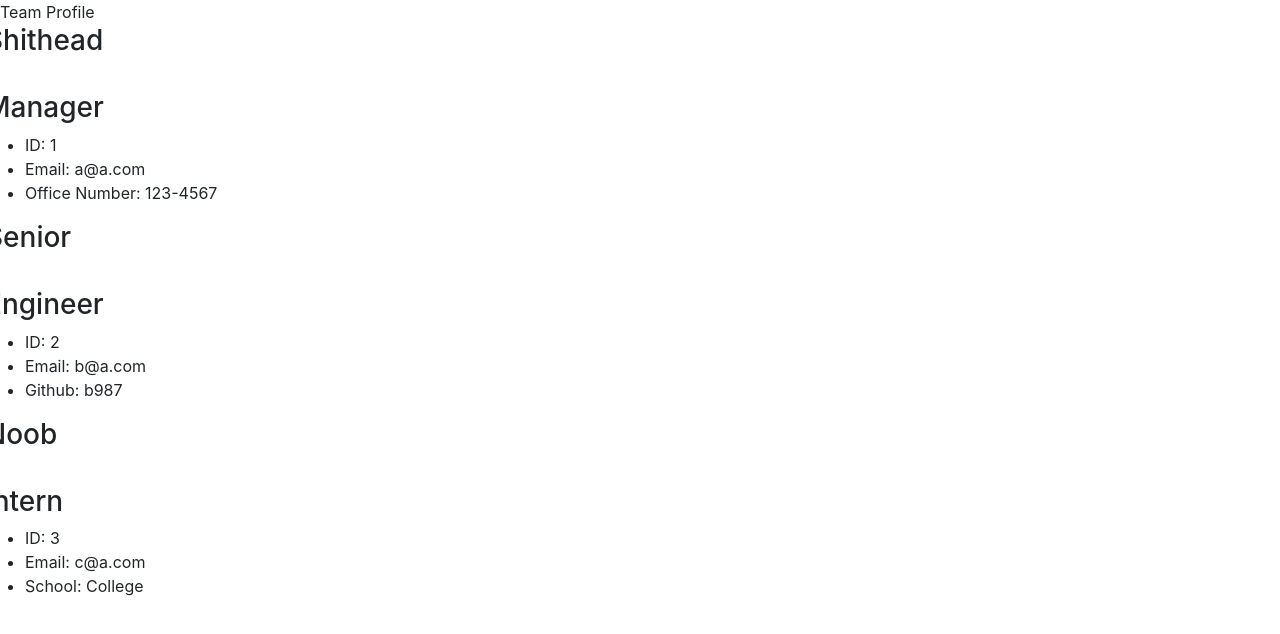
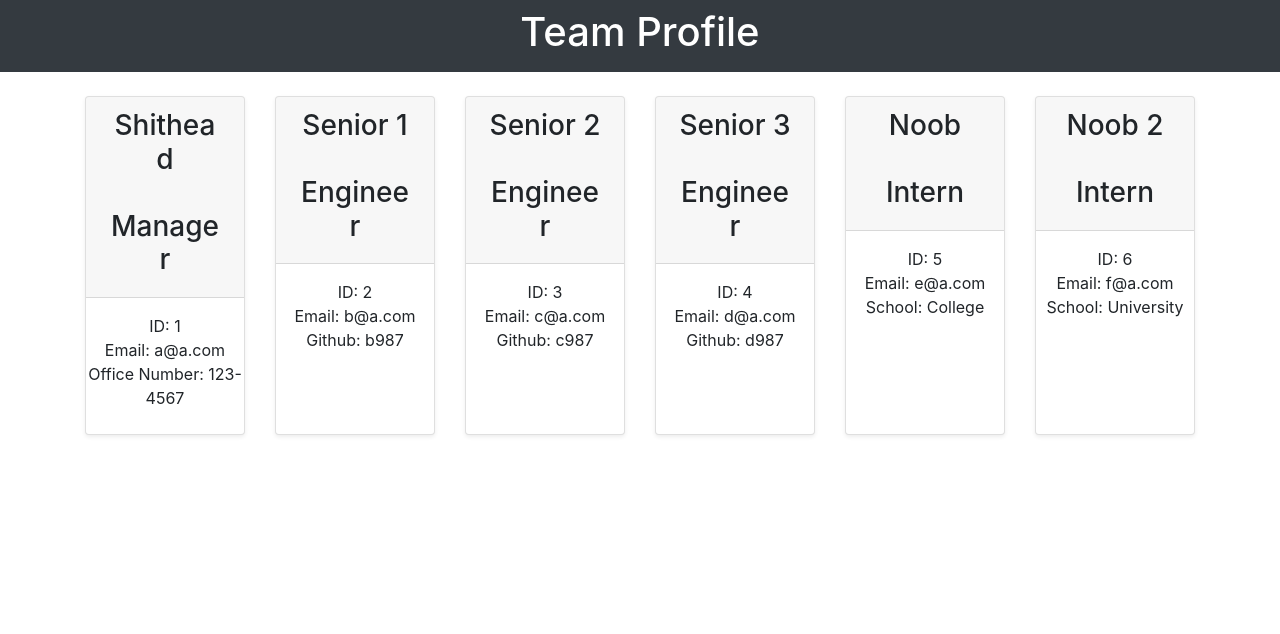
Before and after one commit to kji00/teamProfileGenerator, a website: page dist/indexMockUp.html in a window 1280 px wide. Drawn offline with nearby package versions, Linux system fonts and the light colour scheme.

Commit message:
added bootstrap need to wrap so 3 cards per row only

```diff
--- a/dist/indexMockUp.html
+++ b/dist/indexMockUp.html
@@ -1,49 +1,92 @@
 <!DOCTYPE html>
 <html lang="en">
+
 <head>
     <meta charset="UTF-8">
     <meta http-equiv="X-UA-Compatible" content="IE=edge">
     <meta name="viewport" content="width=device-width, initial-scale=1.0">
-    <link rel="stylesheet" href="https://cdn.jsdelivr.net/npm/bootstrap@4.3.1/dist/css/bootstrap.min.css" integrity="sha384-ggOyR0iXCbMQv3Xipma34MD+dH/1fQ784/j6cY/iJTQUOhcWr7x9JvoRxT2MZw1T" crossorigin="anonymous">
-    <link rel="stylesheet" href="style.css">
+    <link rel="stylesheet" href="https://cdn.jsdelivr.net/npm/bootstrap@4.3.1/dist/css/bootstrap.min.css"
+        integrity="sha384-ggOyR0iXCbMQv3Xipma34MD+dH/1fQ784/j6cY/iJTQUOhcWr7x9JvoRxT2MZw1T" crossorigin="anonymous">
+    <!-- <link rel="stylesheet" href="style.css"> -->
     <title>Employee Information</title>
 </head>
+
 <body>
-    <nav>
-        <span>Team Profile</span>
+    <nav class="navbar navbar-light bg-dark mb-4">
+        <span class="h1 w-100 text-white text-center">Team Profile</span>
     </nav>
-    <div class="employee-container">
-        <div class="card-deck">
-            <div>
-                <div>
+    <div class="container">
+        <div class="card-deck mb-3 text-center">
+            <div class="card mb-4 shadow-sm">
+                <div class="card-header">
                     <h3>Shithead<br /><br />Manager</h3>
-                    <ul>
-                        <li >ID: 1</li>
-                        <li >Email: a@a.com</li>
-                        <li >Office Number: 123-4567</li>
-                    </ul>
                 </div>
-                <div>
-                    <h3>Senior<br /><br />Engineer</h3>
-                    <ul>
-                        <li >ID: 2</li>
-                        <li >Email: b@a.com</li>
-                        <li >Github: b987</li>
-                    </ul>
+                <ul class="list-unstyled mt-3 mb-4">
+                    <li>ID: 1</li>
+                    <li>Email: a@a.com</li>
+                    <li>Office Number: 123-4567</li>
+                </ul>
+            </div>
+            <div class="card mb-4 shadow-sm">
+                <div class="card-header">
+                    <h3>Senior 1<br /><br />Engineer</h3>
                 </div>
-                <div>
+                <ul class="list-unstyled mt-3 mb-4">
+                    <li>ID: 2</li>
+                    <li>Email: b@a.com</li>
+                    <li>Github: b987</li>
+                </ul>
+            </div>
+            <div class="card mb-4 shadow-sm">
+                <div class="card-header">
+                    <h3>Senior 2<br /><br />Engineer</h3>
+                </div>
+                <ul class="list-unstyled mt-3 mb-4">
+                    <li>ID: 3</li>
+                    <li>Email: c@a.com</li>
+                    <li>Github: c987</li>
+                </ul>
+            </div><div class="card mb-4 shadow-sm">
+                <div class="card-header">
+                    <h3>Senior 3<br /><br />Engineer</h3>
+                </div>
+                <ul class="list-unstyled mt-3 mb-4">
+                    <li>ID: 4</li>
+                    <li>Email: d@a.com</li>
+                    <li>Github: d987</li>
+                </ul>
+            </div>
+            <div class="card mb-4 shadow-sm">
+                <div class="card-header">
                     <h3>Noob<br /><br />Intern</h3>
-                    <ul>
-                        <li >ID: 3</li>
-                        <li >Email: c@a.com</li>
-                        <li >School: College</li>
-                    </ul>
                 </div>
+                <ul class="list-unstyled mt-3 mb-4">
+                    <li>ID: 5</li>
+                    <li>Email: e@a.com</li>
+                    <li>School: College</li>
+                </ul>
+            </div>
+            <div class="card mb-4 shadow-sm">
+                <div class="card-header">
+                    <h3>Noob 2<br /><br />Intern</h3>
+                </div>
+                <ul class="list-unstyled mt-3 mb-4">
+                    <li>ID: 6</li>
+                    <li>Email: f@a.com</li>
+                    <li>School: University</li>
+                </ul>
             </div>
         </div>
     </div>
-    <script src="https://code.jquery.com/jquery-3.3.1.slim.min.js" integrity="sha384-q8i/X+965DzO0rT7abK41JStQIAqVgRVzpbzo5smXKp4YfRvH+8abtTE1Pi6jizo" crossorigin="anonymous"></script>
-    <script src="https://cdn.jsdelivr.net/npm/popper.js@1.14.3/dist/umd/popper.min.js" integrity="sha384-ZMP7rVo3mIykV+2+9J3UJ46jBk0WLaUAdn689aCwoqbBJiSnjAK/l8WvCWPIPm49" crossorigin="anonymous"></script>
-    <script src="https://cdn.jsdelivr.net/npm/bootstrap@4.1.3/dist/js/bootstrap.min.js" integrity="sha384-ChfqqxuZUCnJSK3+MXmPNIyE6ZbWh2IMqE241rYiqJxyMiZ6OW/JmZQ5stwEULTy" crossorigin="anonymous"></script>
+    <script src="https://code.jquery.com/jquery-3.3.1.slim.min.js"
+        integrity="sha384-q8i/X+965DzO0rT7abK41JStQIAqVgRVzpbzo5smXKp4YfRvH+8abtTE1Pi6jizo"
+        crossorigin="anonymous"></script>
+    <script src="https://cdn.jsdelivr.net/npm/popper.js@1.14.3/dist/umd/popper.min.js"
+        integrity="sha384-ZMP7rVo3mIykV+2+9J3UJ46jBk0WLaUAdn689aCwoqbBJiSnjAK/l8WvCWPIPm49"
+        crossorigin="anonymous"></script>
+    <script src="https://cdn.jsdelivr.net/npm/bootstrap@4.1.3/dist/js/bootstrap.min.js"
+        integrity="sha384-ChfqqxuZUCnJSK3+MXmPNIyE6ZbWh2IMqE241rYiqJxyMiZ6OW/JmZQ5stwEULTy"
+        crossorigin="anonymous"></script>
 </body>
+
 </html>
--- a/dist/style.css
+++ b/dist/style.css
@@ -0,0 +1,3 @@
+.card {
+    width: 33%;
+}
```
Also changed, not shown: dist/test.html (added, +95 -0 lines).
